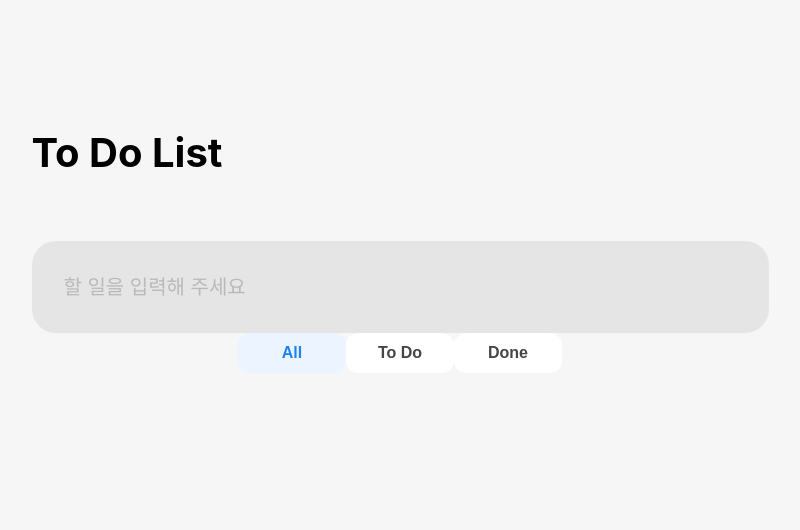
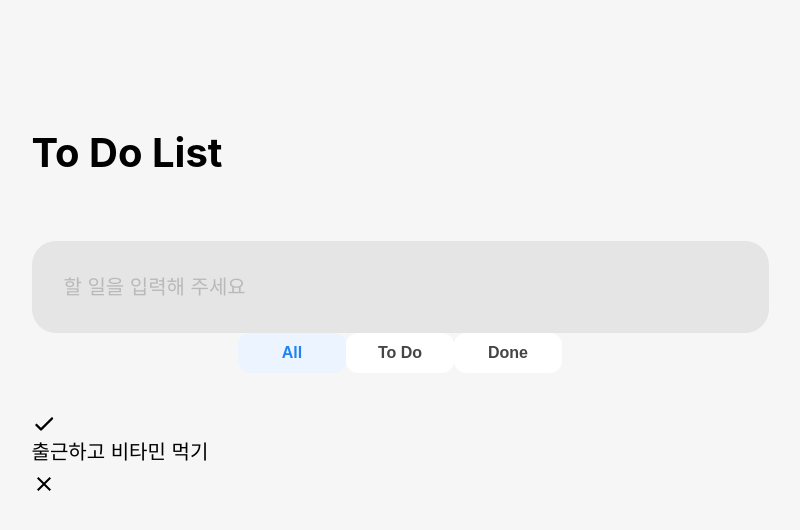
Before and after one commit to jin-2/todolist, a Next.js app: page / in a window 1280 px wide. Shown: the top 530 px of the page, without its empty margins (240-1040 px from the left). Built offline with nearby package versions, Linux system fonts and the light colour scheme; a web font is replaced by a local one.

Commit message:
feat: Add TodoItem component to TodoUserListPage

```diff
--- a/src/components/pages/TodoUserListPage.tsx
+++ b/src/components/pages/TodoUserListPage.tsx
@@ -3,6 +3,7 @@ import React from "react";
 import styled from "@emotion/styled";
 import TodoForm from "../ui/TodoForm/TodoForm";
 import TodoFilter from "../ui/TodoFilter/TodoFilter";
+import TodoItem from "../ui/TodoItem/TodoItem";
 
 interface Props {}
 
@@ -12,6 +13,9 @@ const TodoUserListPage = ({}: Props) => {
       <h1>To Do List</h1>
       <TodoForm />
       <TodoFilter />
+      <ul>
+        <TodoItem />
+      </ul>
     </Container>
   );
 };
--- /dev/null
+++ b/src/components/ui/TodoItem/TodoItem.tsx
@@ -0,0 +1,25 @@
+"use client";
+import React from "react";
+import styled from "@emotion/styled";
+import Close from "../../../assets/icons/close.svg";
+import Check from "../../../assets/icons/check.svg";
+
+interface TodoItemProps {}
+
+const TodoItem = ({}: TodoItemProps) => {
+  return (
+    <li>
+      <button type="button">
+        <Check />
+      </button>
+      <p>출근하고 비타민 먹기</p>
+      <button type="button" aria-label="할 일 지우기">
+        <Close />
+      </button>
+    </li>
+  );
+};
+
+export default TodoItem;
+
+const StyledTodoItem = styled.div``;
```
